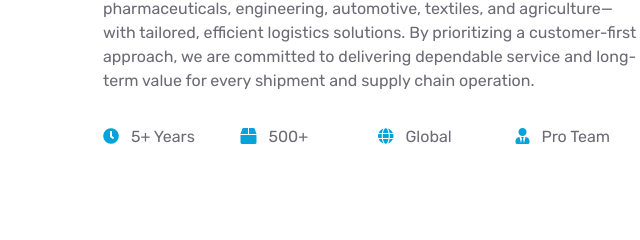
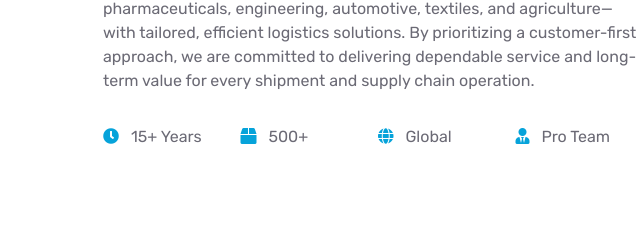
Before and after one commit to swiftnexustech25-sudo/ss-enterprises, a plain HTML site: page about.html in a window 1280 px wide. Shown: the part 1800-2040 px from the top of the page, 561-1201 px from the left. Drawn offline with nearby package versions, Linux system fonts and the light colour scheme; files whose address does not match are found by name.

Commit message:
minor Changes

```diff
--- a/about.html
+++ b/about.html
@@ -276,7 +276,7 @@
                     <p>At SS Enterprises, we are a team of dedicated logistics professionals specializing in comprehensive freight forwarding, customs clearance, and end-to-end supply chain management. We leverage our deep expertise in international trade to help businesses navigate complex shipping requirements with confidence and compliance.</p>
                     <p>Our team serves a diverse range of industries—including pharmaceuticals, engineering, automotive, textiles, and agriculture—with tailored, efficient logistics solutions. By prioritizing a customer-first approach, we are committed to delivering dependable service and long-term value for every shipment and supply chain operation.</p>
                     <div class="row g-3 pt-3">
-                        <div class="col-3"><i class="fa fa-clock text-primary me-2"></i> 5+ Years</div>
+                        <div class="col-3"><i class="fa fa-clock text-primary me-2"></i> 15+ Years</div>
                         <div class="col-3"><i class="fa fa-box text-primary me-2"></i> 500+</div>
                         <div class="col-3"><i class="fa fa-globe text-primary me-2"></i> Global</div>
                         <div class="col-3"><i class="fa fa-user-tie text-primary me-2"></i> Pro Team</div>
```
